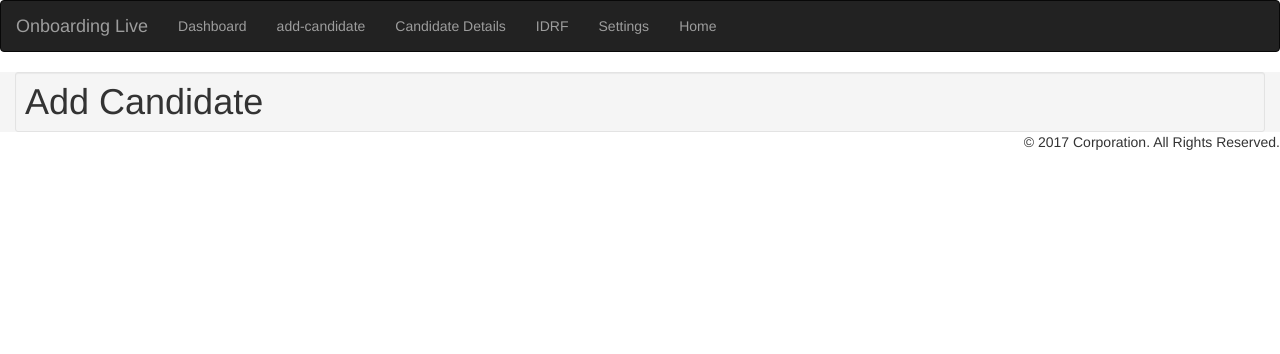
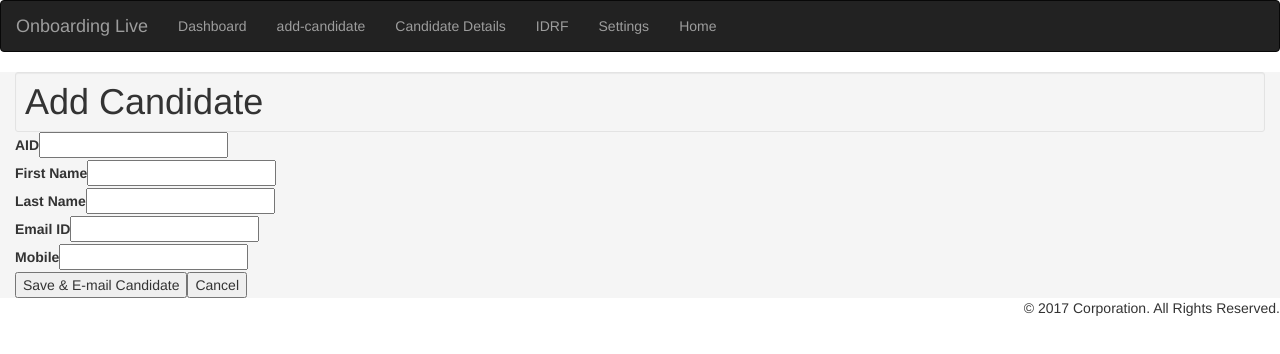
Before and after one commit to shahmilanp86/trackdemo, an Angular app in the folder ui/onboarding-live/: page /add-candidate in a window 1280 px wide. Shown: the top 354 px of the page. Built offline with nearby package versions, Linux system fonts and the light colour scheme.

Commit message:
Add-candidate-component html test check in

```diff
--- a/ui/onboarding-live/src/app/pages/add-candidate/add-candidate.component.html
+++ b/ui/onboarding-live/src/app/pages/add-candidate/add-candidate.component.html
@@ -1,5 +1,37 @@
 <app-page-heading heading="Add Candidate">
+</app-page-heading>
 
-<p>
-  add-candidate works!
-</p>
+
+    <!-- we will place our fields here -->
+
+
+    <div>
+        <label>AID</label>
+        <input type="text" name="id">
+    </div>
+
+    <div>
+         <label>First Name</label>
+         <input type="text" name="firstName">
+    </div>
+
+    <div>
+            <label>Last Name</label>
+            <input type="text" name="lastName">
+    </div>
+
+    <div>
+            <label>Email ID</label>
+            <input type="email" name="eMailAddr">
+    </div>
+
+    <div>
+            <label>Mobile</label>
+            <input type="tel" name="mobileNum">
+    </div>
+
+
+    <tr>
+      <td><button type="submit">Save & E-mail Candidate</button></td>
+      <td><button type="submit">Cancel</button></td>
+    </tr>
```
